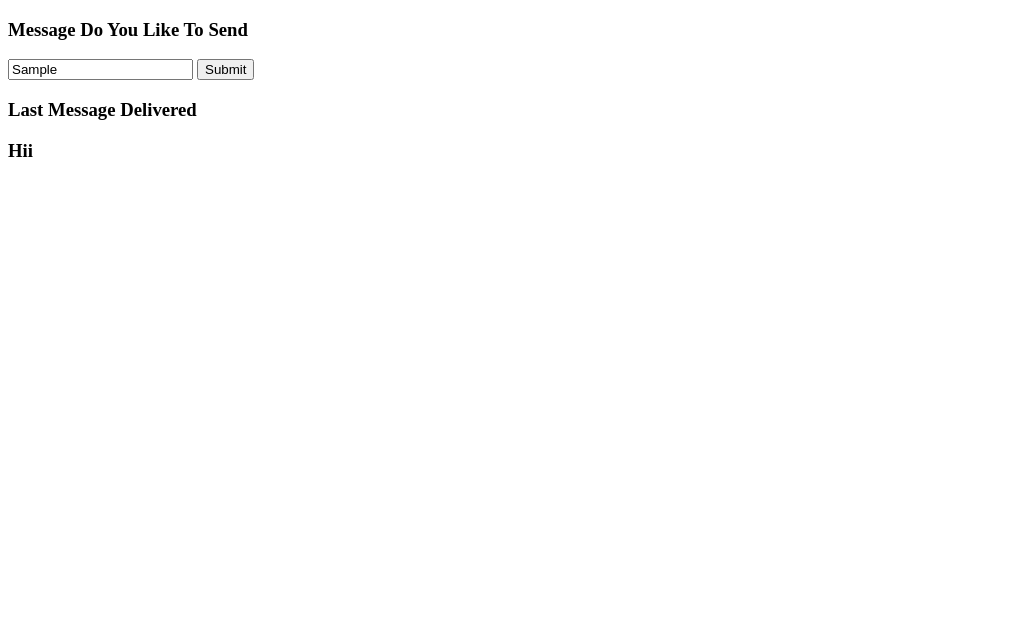
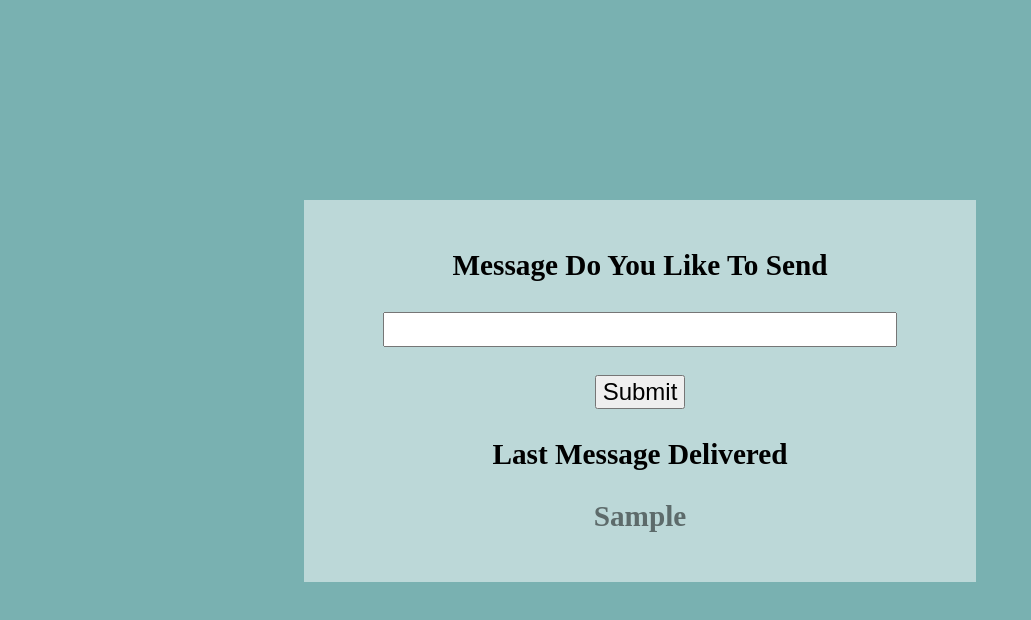
Before and after one commit to JayramPatil/Javascript, a plain HTML site: page Pass The Message/index.html in a window 1280 px wide. Both pictures are taken after typing "Sample" into the empty fields and a click on the button "Submit". Shown: the whole page, without its empty margins (0-1031 px from the left). Drawn offline with Linux system fonts and the light colour scheme.

Commit message:
Added JS Code

```diff
--- a/Pass The Message/index.html
+++ b/Pass The Message/index.html
@@ -2,14 +2,17 @@
 <html>
 <head>
     <title>Document</title>
+    <link rel="stylesheet" href="style.css">
 </head>
 <body>
     <div>
         <h3>Message Do You Like To Send</h3>
-        <input type="text">
-        <input type="button" value="Submit">
+        <input id="text" class="textbox" type="text"><br>
+        <input id="btn" class="btn" type="button" value="Submit">
+        <h3 id="warning" class="warning">Please Enter A Value To Pass</h3>
         <h3>Last Message Delivered</h3>
-        <h3>Hii</h3>
+        <h3 id="lastmsg"class="lastmsg">Hii</h3>
     </div>
+    <script src="script.js"></script>
 </body>
 </html>
--- a/Pass The Message/script.js
+++ b/Pass The Message/script.js
@@ -0,0 +1,21 @@
+let textBox = document.getElementById('text')
+let btn = document.getElementById('btn')
+let lastMsg = document.getElementById('lastmsg')
+let warning = document.getElementById('warning')
+
+btn.addEventListener('click',function(){
+    console.log(textBox.value)
+    if(textBox.value != "")
+    {
+        lastMsg.textContent = textBox.value
+        textBox.value = ""
+    }
+    else
+    {
+        warning.style.display = "block"
+        setTimeout(() => {
+            warning.style.display = "none"
+        }, 2000);
+
+    }
+})
--- a/Pass The Message/style.css
+++ b/Pass The Message/style.css
@@ -0,0 +1,32 @@
+body{
+    background-color: rgb(121, 177, 177);
+    font-size: 25px;
+}
+div{
+    width: 50%;
+    background-color: rgba(255, 255, 255, 0.5);
+    padding: 20px;
+    margin: auto;
+    text-align: center;
+    margin-top: 25vh;
+}
+.textbox{
+    display: block;
+    margin: auto;
+    width: 80%;
+    font-size: 25px;
+}
+.warning{
+    display: none;
+    background-color: rgba(192, 37, 37, 0.5);
+    padding: 10px;
+}
+.btn{
+    font-size: 24px;
+}
+.btn:hover{
+    background-color: lightpink;
+}
+.lastmsg{
+    opacity: 0.5;
+}
```
